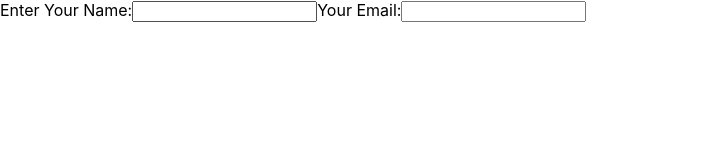
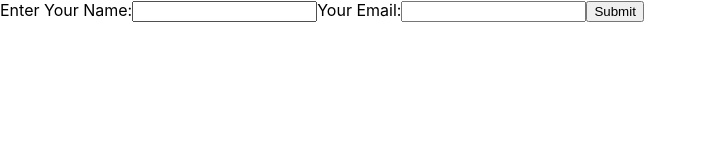
Before and after one commit to thaddeusrayd/react-playground, a React (Create React App) app: page / in a window 1280 px wide. Shown: the top 160 px of the page, without its empty margins (0-706 px from the left). Built offline with nearby package versions, Linux system fonts and the light colour scheme.

Commit message:
finish form and add subView and subList comps

```diff
--- a/src/SubscriberForm.js
+++ b/src/SubscriberForm.js
@@ -5,11 +5,17 @@ function SubscriberForm() {
   const handleNameChange = (event) => setName(event.target.value);
   const [email, setEmail] = useState("");
   const handleEmailChange = (event) => setEmail(event.target.value);
+  const handleSubmit = (event) => {
+    event.preventDefault();
+    console.log("Submitted:", name, email);
+    setName("");
+    setEmail("");
+  };
 
   console.log("Current value of name:", name);
   console.log("Current value of email:", name);
   return (
-    <form>
+    <form onSubmit={handleSubmit}>
       <label htmlFor="name">
         Enter Your Name:
         <input
@@ -30,6 +36,7 @@ function SubscriberForm() {
           value={email}
         />
       </label>
+      <button type="submit">Submit</button>
     </form>
   );
 }
```
Also changed, not shown: src/SubscriberList.js (added), src/SubscriberView.js (added).
